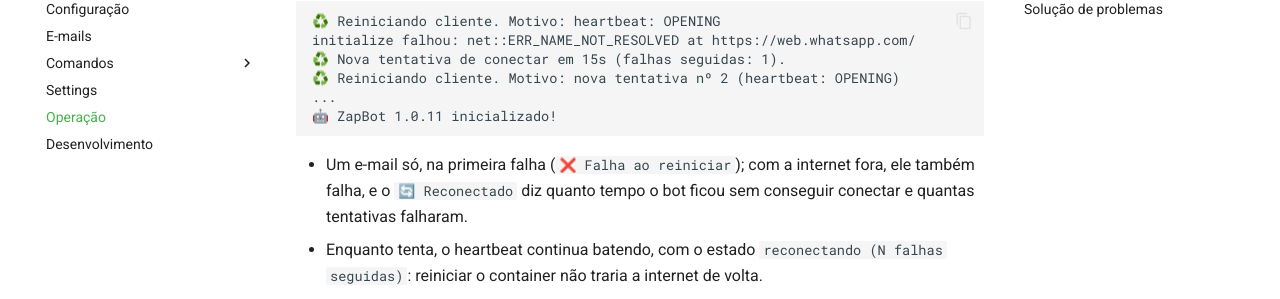
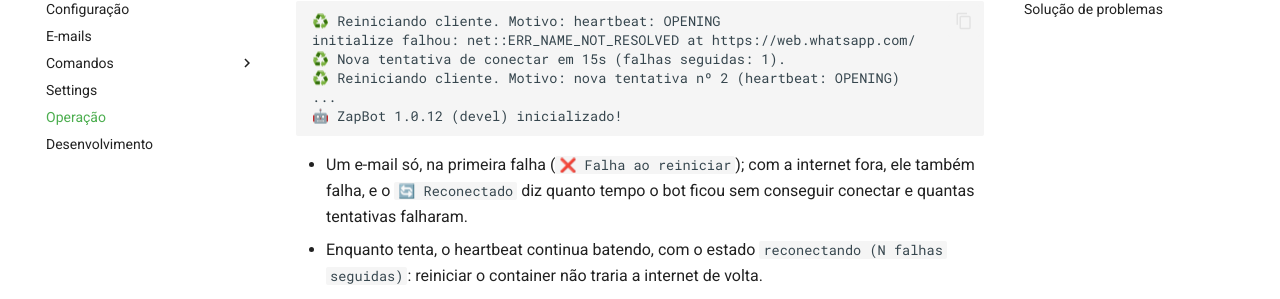
Before and after one commit to jpereira/zapbot, an MkDocs documentation site: the page built from docs/operation.md, in a window 1280 px wide and 900 px high, scrolled down 1415 px. Shown: the part 153-452 px from the top of the window. Built offline with MkDocs 1.6.1 and Material for MkDocs 9.7.7, drawn with Linux system fonts in a browser that asks for light colours; comment, search, counter and statistics services are not loaded.

Commit message:
Bump to 1.0.12

````diff
--- a/docs/operation.md
+++ b/docs/operation.md
@@ -44,7 +44,7 @@ initialize falhou: net::ERR_NAME_NOT_RESOLVED at https://web.whatsapp.com/
 ♻️ Nova tentativa de conectar em 15s (falhas seguidas: 1).
 ♻️ Reiniciando cliente. Motivo: nova tentativa nº 2 (heartbeat: OPENING)
 ...
-🤖 ZapBot 1.0.11 inicializado!
+🤖 ZapBot 1.0.12 (devel) inicializado!
 ```
 
 - Um e-mail só, na primeira falha (`❌ Falha ao reiniciar`); com a internet fora, ele também falha, e
--- a/package.json
+++ b/package.json
@@ -1,6 +1,6 @@
 {
   "name": "zapbot",
-  "version": "1.0.11",
+  "version": "1.0.12",
   "main": "app.js",
   "license": "MIT",
   "scripts": {
````
Also changed, not shown: 1 other file.
